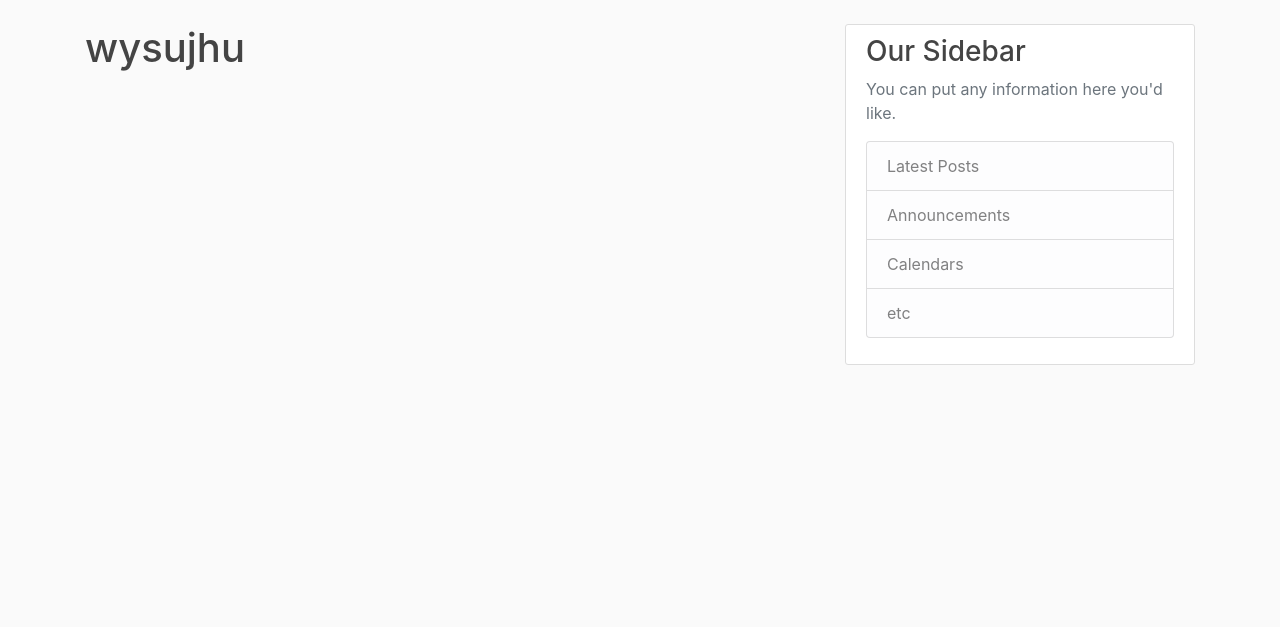
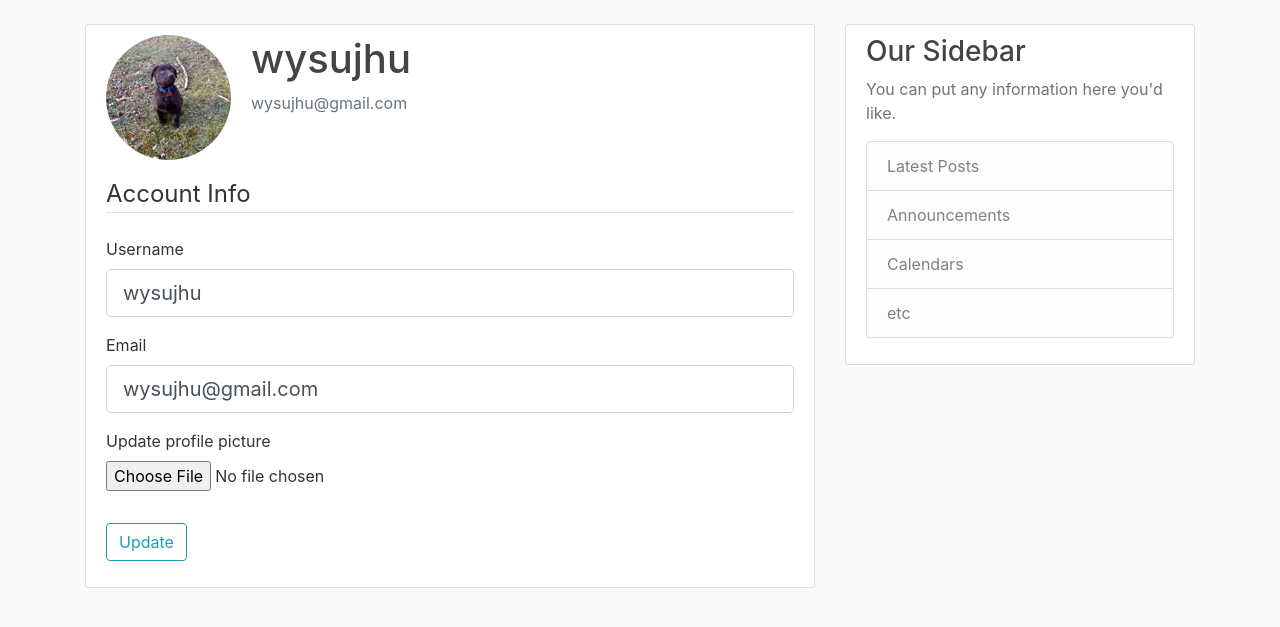
Before and after one commit to suansuan0915/Flask_Blog, a Flask app: page /account in a window 1280 px wide. Shown: the part 56-683 px from the top of the page. Run offline with Flask 3, Linux system fonts and the light colour scheme; a user stored in the database is signed in; some libraries are stand-ins or nearby versions.

Commit message:
Add account page content and profile picture function.

```diff
--- a/flaskblog/forms.py
+++ b/flaskblog/forms.py
@@ -1,7 +1,9 @@
 from flask_wtf import FlaskForm
+from flask_wtf.file import FileField, FileAllowed
 from wtforms import StringField, PasswordField, SubmitField, BooleanField, ValidationError
 from wtforms.validators import DataRequired, Length, Email, EqualTo
 from flaskblog.models import User
+from flask_login import current_user
 
 class RegistrationForm(FlaskForm):
     username = StringField('Username',
@@ -29,3 +31,22 @@ class LoginForm(FlaskForm):
     password = PasswordField('Password', validators=[DataRequired()])
     remember = BooleanField('Remember Me')
     submit = SubmitField('Login')
+
+class UpdateAccountForm(FlaskForm):
+    username = StringField('Username',
+                            validators=[DataRequired(), Length(min=2, max=20)])
+    email = StringField('Email', validators=[DataRequired(), Email()])
+    picture = FileField('Update profile picture', validators=[FileAllowed(['jpg', 'png'])])
+    submit = SubmitField('Update')
+
+    def validate_username(self, username):
+        if username.data != current_user.username:
+            user = User.query.filter_by(username=username.data).first()
+            if user:
+                raise ValidationError('That username is taken. Please choose a different one')
+
+    def validate_email(self, email):
+        if email.data != current_user.email:
+            user = User.query.filter_by(email=email.data).first()
+            if user:
+                raise ValidationError('That email is taken. Please choose a different one')
--- a/flaskblog/routes.py
+++ b/flaskblog/routes.py
@@ -1,8 +1,11 @@
+import os
+import secrets
 from flask import render_template, url_for, flash, redirect, request
 from flaskblog import app, bcrypt, db
-from flaskblog.forms import RegistrationForm, LoginForm
+from flaskblog.forms import RegistrationForm, LoginForm, UpdateAccountForm
 from flaskblog.models import User, Post
 from flask_login import login_user, current_user, logout_user, login_required
+from PIL import Image
 
 posts = [
     {
@@ -62,7 +65,35 @@ def logout():
     logout_user()
     return redirect(url_for('hello'))
 
-@app.route("/account")
+def save_picture(form_picture):
+    # Randomly rename image
+    random_hex = secrets.token_hex(8)
+    _, f_ext = os.path.splitext(form_picture.filename) #_ is f_name, which we don't use later
+    picture_fn = random_hex + f_ext
+    picture_path = os.path.join(app.root_path, 'static/profile_pics', picture_fn)
+    # image resizing
+    output_size = (125, 125)
+    i = Image.open(form_picture)
+    i.thumbnail(output_size)
+    # Save resized image
+    i.save(picture_path)
+    return picture_fn
+
+@app.route("/account", methods=["GET", "POST"])
 @login_required
 def account():
-    return render_template('account.html', title='Account')
+    form = UpdateAccountForm()
+    if form.validate_on_submit():
+        if form.picture.data:
+            picture_file = save_picture(form.picture.data)
+            current_user.image_file = picture_file
+        current_user.username = form.username.data
+        current_user.email = form.email.data
+        db.session.commit()
+        flash('Your account has been updated!', 'success')
+        return redirect(url_for("account"))
+    elif request.method == "GET":
+        form.username.data = current_user.username
+        form.email.data = current_user.email
+    image_file = url_for('static', filename='profile_pics/'+current_user.image_file)
+    return render_template('account.html', title='Account', image_file=image_file, form=form)
--- a/flaskblog/templates/account.html
+++ b/flaskblog/templates/account.html
@@ -1,4 +1,57 @@
 {% extends "layout.html" %}
 {% block content %}
-    <h1>{{current_user.username}}</h1>
+    <div class="content-section">
+        <div class="media">
+        <img class="rounded-circle account-img" src={{image_file}}>
+        <div class="media-body">
+            <h2 class="account-heading">{{ current_user.username }}</h2>
+            <p class="text-secondary">{{ current_user.email }}</p>
+        </div>
+        </div>
+        <!-- FORM HERE -->
+            <form method="POST" action="" enctype="multipart/form-data">
+                {{ form.hidden_tag() }}
+                <fieldset class="form-group">
+                    <legend class="border-bottom mb-4">Account Info</legend>
+                    <div class="form-group">
+                        {{ form.username.label(class="form-control-label") }}
+                        {% if form.username.errors %}
+                            {{ form.username(class="form-control form-control-lg is-invalid") }}
+                            <div class="invalid-feedback">
+                                {% for error in form.username.errors %}
+                                        <span>{{ error }}</span>
+                                {% endfor %}
+                            </div>
+                        {% else %}
+                            {{ form.username(class="form-control form-control-lg") }}
+                        {% endif %}
+                    </div>
+                    <div class="form-group">
+                        {{ form.email.label(class="form-control-label") }}
+                        {% if form.email.errors %}
+                            {{ form.email(class="form-control form-control-lg is-invalid") }}
+                            <div class="invalid-feedback">
+                                {% for error in form.email.errors %}
+                                        <span>{{ error }}</span>
+                                {% endfor %}
+                            </div>
+                        {% else %}
+                            {{ form.email(class="form-control form-control-lg") }}
+                        {% endif %}
+                    </div>
+                    <div class="form-group">
+                        {{ form.picture.label() }}
+                        {{ form.picture(class="form-control-file") }}
+                        {% if form.picture.errors %}
+                            {% for error in form.picture.errors %}
+                                <span class="text-danger">{{ error }}</span></br>
+                            {% endfor %}
+                        {% endif %}
+                    </div>
+                </fieldset>
+                <div class="form-group">
+                    {{ form.submit(class="btn btn-outline-info")}}
+                </div>
+            </form>
+    </div>
 {% endblock content%}
```
Also changed, not shown: flaskblog/static/profile_pics/6d753ce3e3fe0405.jpg (added), flaskblog/static/profile_pics/b6e1c53325f88b74.png (added), flaskblog/static/profile_pics/default.jpg (added), instance/site.db.
